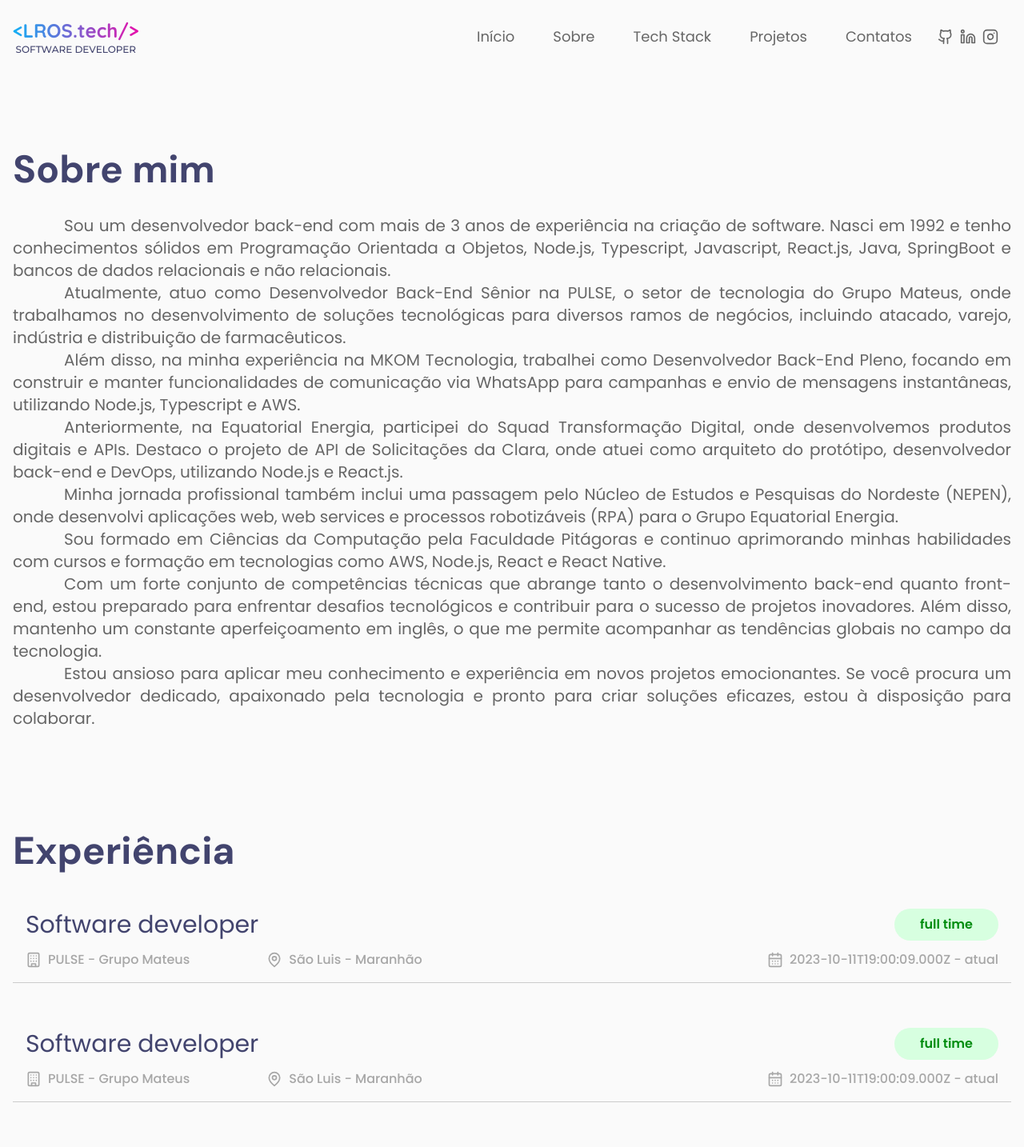
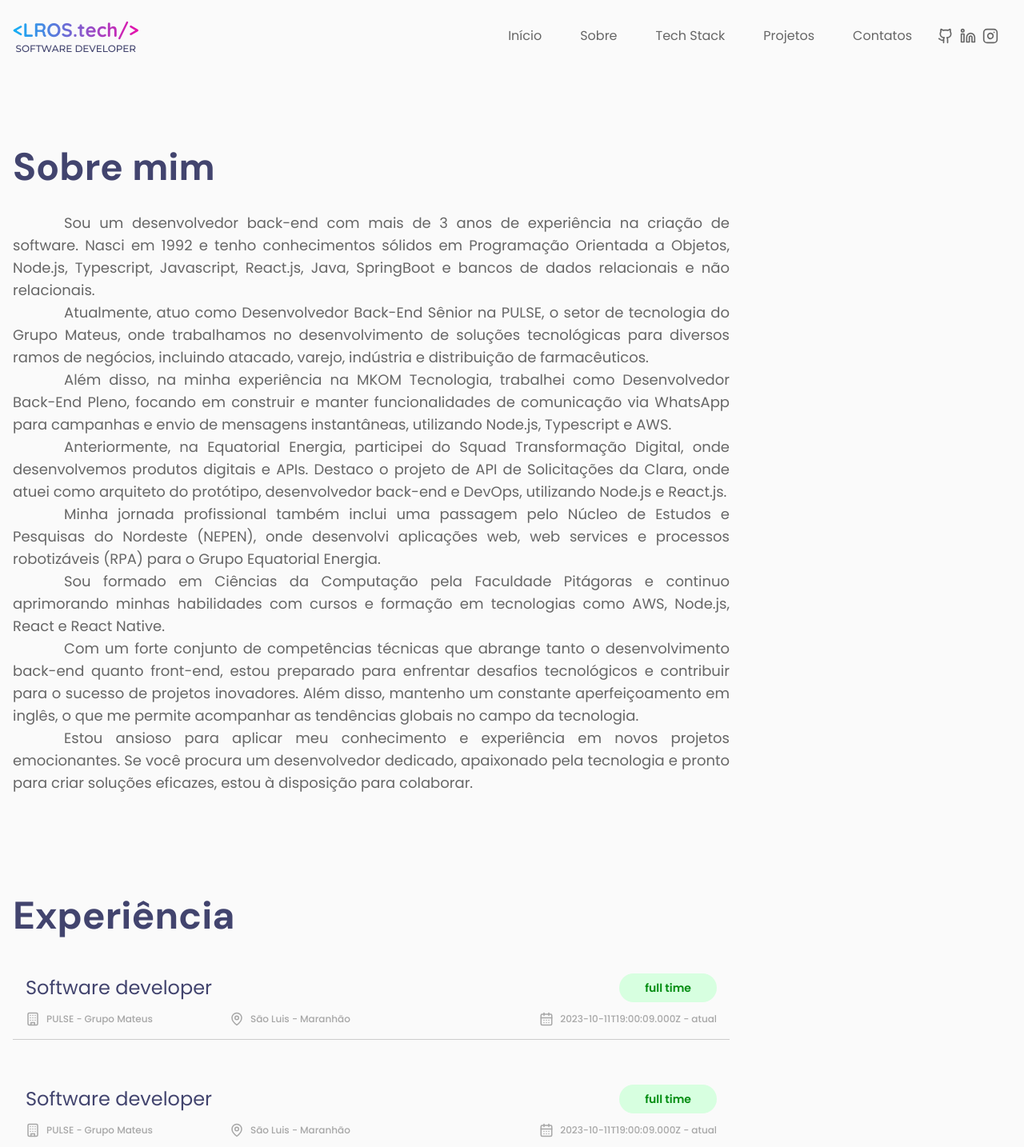
Before and after one commit to robertotics4/my-portifolio, a Next.js app: page /about in a window 1280 px wide. Shown: the top 1434 px of the page at 80% size. Built offline with nearby package versions, Linux system fonts and the light colour scheme.

Commit message:
feat: change font-sizes

```diff
--- a/src/app/about/page.tsx
+++ b/src/app/about/page.tsx
@@ -3,7 +3,7 @@ import { Resume } from '@/components/Resume'
 
 export default function AboutPage() {
   return (
-    <div className="mt-16 flex flex-col gap-32 pb-24 pt-12">
+    <div className="mt-16 flex max-w-4xl flex-col gap-32 pb-24 pt-12">
       <Resume />
       <Experience />
     </div>
--- a/src/components/Experience.tsx
+++ b/src/components/Experience.tsx
@@ -21,27 +21,27 @@ function Work({
   return (
     <div className="flex flex-col gap-3 border-b border-b-port-gray-300 p-4 last:border-none">
       <div className="flex items-center justify-between">
-        <span className="font-secondary text-3xl font-normal text-port-blue-800">
+        <span className="font-secondary text-2xl font-normal text-port-blue-800">
           {office}
         </span>
-        <span className="font-secondary rounded-full bg-port-green-50 px-8 py-2 font-semibold text-port-green-800">
+        <span className="font-secondary rounded-full bg-port-green-50 px-8 py-2 text-sm font-semibold text-port-green-800">
           {workload}
         </span>
       </div>
 
       <div className="flex items-center justify-between">
         <div className="flex gap-24">
-          <span className="font-secondary flex items-center gap-2 font-medium text-port-gray-400">
-            <Building size={20} />
+          <span className="font-secondary flex items-center gap-2 text-xs font-medium text-port-gray-400">
+            <Building size={18} />
             {company}
           </span>
-          <span className="font-secondary flex items-center gap-2 font-medium text-port-gray-400">
-            <MapPin size={20} />
+          <span className="font-secondary flex items-center gap-2 text-xs font-medium text-port-gray-400">
+            <MapPin size={18} />
             {location}
           </span>
         </div>
-        <span className="font-secondary flex items-center gap-2 font-medium text-port-gray-400">
-          <CalendarDays size={20} />
+        <span className="font-secondary flex items-center gap-2 text-xs font-medium text-port-gray-400">
+          <CalendarDays size={18} />
           {`${startDate.toISOString()} - ${
             finalDate?.toISOString() || 'atual'
           }`}
--- a/src/components/Footer.tsx
+++ b/src/components/Footer.tsx
@@ -1,7 +1,7 @@
 export function Footer() {
   return (
     <div className="border-t border-t-port-gray-300">
-      <p className="font-secondary py-4 text-right text-sm text-port-gray-600">
+      <p className="font-secondary py-4 text-right text-xs text-port-gray-600">
         Desenhado por <strong>Pavan MG</strong> e construído por{' '}
         <strong>robertotics4</strong> com 💙 e muito ☕
       </p>
--- a/src/components/NavBar.tsx
+++ b/src/components/NavBar.tsx
@@ -10,7 +10,7 @@ function Item({ title, uri }: ItemProps) {
   return (
     <li>
       <a
-        className="text-medium font-secondary text-lg text-port-gray-600"
+        className="text-medium font-secondary text-base text-port-gray-600 hover:text-port-blue-800"
         href={uri}
       >
         {title}
--- a/src/components/Paragraph.tsx
+++ b/src/components/Paragraph.tsx
@@ -4,7 +4,7 @@ type ParagraphProps = {
 
 export function Paragraph({ text }: ParagraphProps) {
   return (
-    <p className="font-secondary text-justify indent-16 text-xl text-port-gray-600">
+    <p className="font-secondary text-justify indent-16 text-lg text-port-gray-600">
       {text}
     </p>
   )
--- a/src/components/Presentation.tsx
+++ b/src/components/Presentation.tsx
@@ -4,7 +4,7 @@ import profileImage from '../../public/assets/profile.png'
 export function Presentation() {
   return (
     <div className="mt-44 flex place-content-between items-center">
-      <div className="max-w-xl">
+      <div className="max-w-2xl">
         <strong className="font-primary text-6xl text-port-blue-800">
           Olá 👋,
           <br />
--- a/src/components/Projects.tsx
+++ b/src/components/Projects.tsx
@@ -6,7 +6,7 @@ export function Projects() {
   return (
     <div className="mt-32 flex flex-col gap-4">
       <Title text="Projetos" />
-      <Subtitle text="O que construí até agora?" />
+      <Subtitle text="O que construí até agora?" fontSize="lg" />
 
       <div className="my-16 grid grid-cols-3 gap-8">
         <ProjectItem />
--- a/src/components/SocialMedia.tsx
+++ b/src/components/SocialMedia.tsx
@@ -1,19 +1,41 @@
 import { Github, Instagram, Linkedin } from 'lucide-react'
+
+type SocialMediaItemProps = {
+  icon: React.ReactElement
+  url?: string
+}
+
+function SocialMediaItem({ icon, url }: SocialMediaItemProps) {
+  return (
+    <a href={url} target="_blank">
+      {icon}
+    </a>
+  )
+}
 
 export function SocialMedia() {
   return (
     <div className="flex items-center gap-2 p-4">
-      <a target="_blank" href="https://github.com/robertotics4">
-        <Github className="h-5 w-5 text-port-gray-600" />
-      </a>
+      <SocialMediaItem
+        icon={
+          <Github className="h-5 w-5 text-port-gray-600 hover:text-port-blue-800" />
+        }
+        url="https://github.com/robertotics4"
+      />
 
-      <a target="_blank" href="https://www.linkedin.com/in/robertotics4/">
-        <Linkedin className="h-5 w-5 text-port-gray-600" />
-      </a>
+      <SocialMediaItem
+        icon={
+          <Linkedin className="h-5 w-5 text-port-gray-600 hover:text-port-blue-800" />
+        }
+        url="https://www.linkedin.com/in/robertotics4/"
+      />
 
-      <a target="_blank" href="#">
-        <Instagram className="h-5 w-5 text-port-gray-600" />
-      </a>
+      <SocialMediaItem
+        icon={
+          <Instagram className="h-5 w-5 text-port-gray-600 hover:text-port-blue-800" />
+        }
+        url="https://www.instagram.com/robertooliveiracs4/"
+      />
     </div>
   )
 }
--- a/src/components/Subtitle.tsx
+++ b/src/components/Subtitle.tsx
@@ -1,7 +1,25 @@
 type SubtitleProps = {
   text: string
+  fontSize?:
+    | 'xs'
+    | 'sm'
+    | 'base'
+    | 'lg'
+    | 'xl'
+    | '2xl'
+    | '3xl'
+    | '4xl'
+    | '5xl'
+    | '6xl'
+    | '7xl'
+    | '8xl'
+    | '9xl'
 }
 
-export function Subtitle({ text }: SubtitleProps) {
-  return <p className="text-port-gray-600 text-3xl">{text}</p>
+export function Subtitle({ text, fontSize = 'base' }: SubtitleProps) {
+  return (
+    <p className={`font-secondary text-port-gray-600 text-${fontSize}`}>
+      {text}
+    </p>
+  )
 }
--- a/src/components/TechStack.tsx
+++ b/src/components/TechStack.tsx
@@ -18,7 +18,10 @@ export function TechStack() {
   return (
     <div className="mt-32 flex flex-col gap-4">
       <Title text="Minha Tech Stack" />
-      <Subtitle text="Tecnologias que tenho trabalhado recentemente" />
+      <Subtitle
+        text="Tecnologias que tenho trabalhado recentemente"
+        fontSize="lg"
+      />
 
       <div className="my-24 grid grid-cols-6 place-items-center gap-28">
         <TechImage src={javascript} alt="Logo do Javascript" />
```
